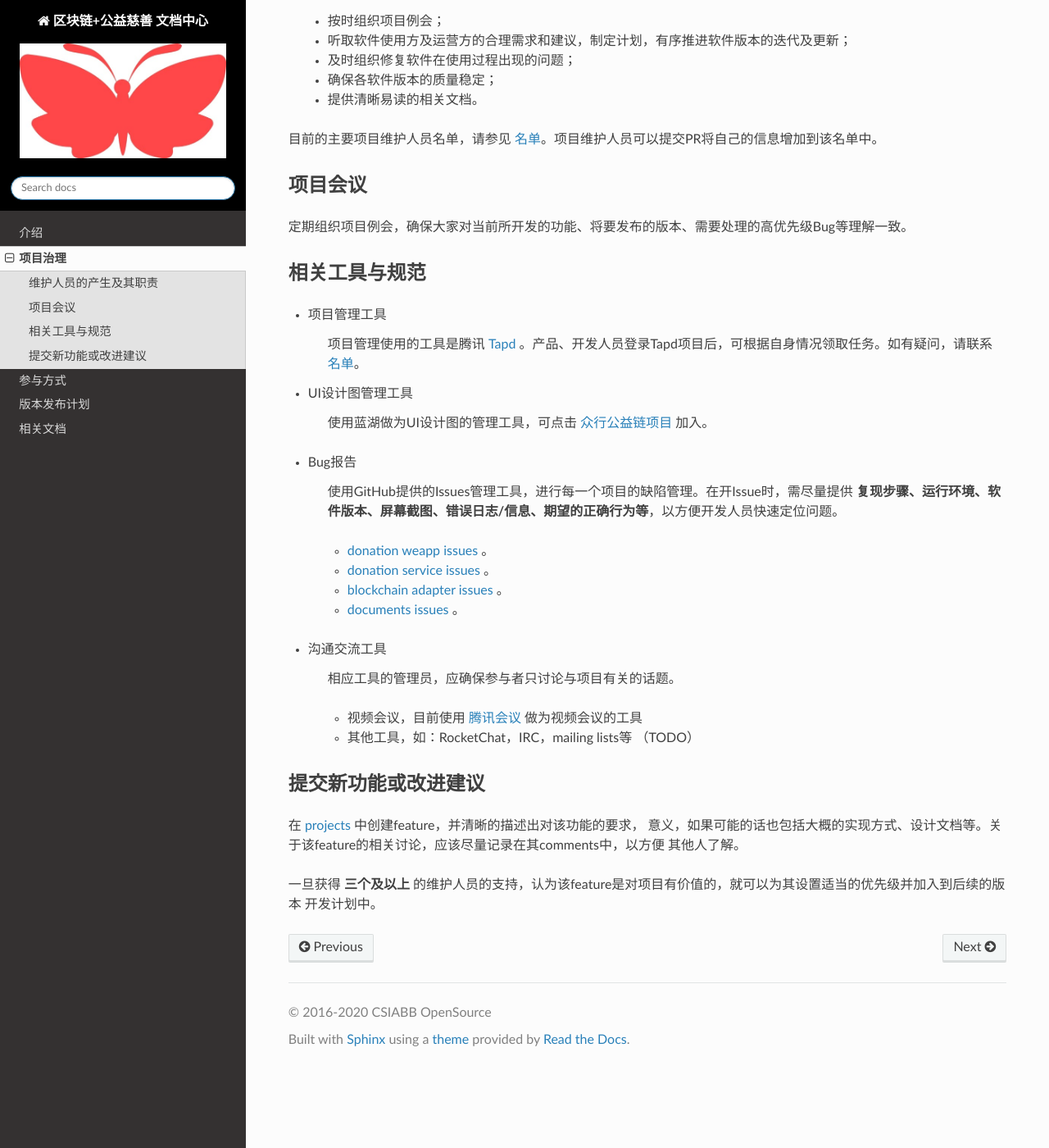
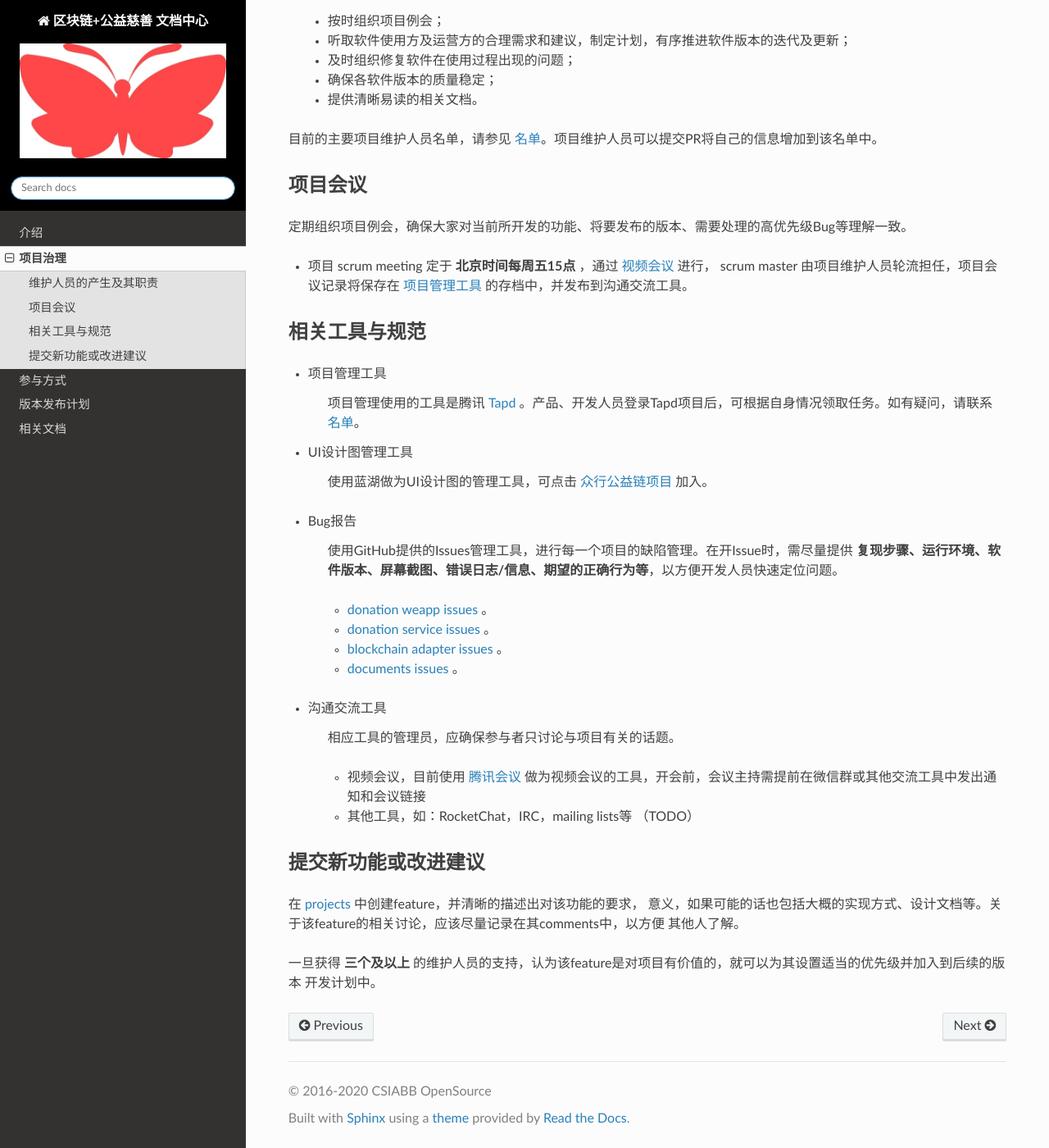
Before and after one commit to csiabb/documents, a Sphinx documentation site: the page built from source/project-governace/index.rst, in a window 1280 px wide and 1400 px high, scrolled down 453 px. Shown: the whole window at 82% size. Built offline with Sphinx 7.4.7 and the Read the Docs theme 2.0.0, drawn with Linux system fonts in a browser that asks for light colours; formulas are drawn with MathJax 3.

Commit message:
[ID1000309] 增加项目会议的时间安排 (#34)
--story=1000309 --user=david
https://www.tapd.cn/60210943/prong/stories/view/1160210943001000309

Signed-off-by: David Geng <gengjianhua@arxanchain.com>

```diff
--- a/source/project-governace/index.rst
+++ b/source/project-governace/index.rst
@@ -27,6 +27,10 @@
 ==================
 
 定期组织项目例会，确保大家对当前所开发的功能、将要发布的版本、需要处理的高优先级Bug等理解一致。
+
+* 项目 scrum meeting 定于 **北京时间每周五15点** ，通过 :ref:`视频会议 <refCommunicateTool>` 进行，
+  scrum master 由项目维护人员轮流担任，项目会议记录将保存在 :ref:`项目管理工具 <refProjectTool>`
+  的存档中，并发布到沟通交流工具。
 
 
 相关工具与规范
@@ -61,7 +65,7 @@
    相应工具的管理员，应确保参与者只讨论与项目有关的话题。
 
    - 视频会议，目前使用 `腾讯会议 <https://cloud.tencent.com/act/event/tencentmeeting_free?fromSource=gwzcw.3375071.3375071.3375071&utm_medium=cpc&utm_id=gwzcw.3375071.3375071.3375071>`_
-     做为视频会议的工具
+     做为视频会议的工具，开会前，会议主持需提前在微信群或其他交流工具中发出通知和会议链接
    - 其他工具，如：RocketChat，IRC，mailing lists等 （TODO）
 
 
```
